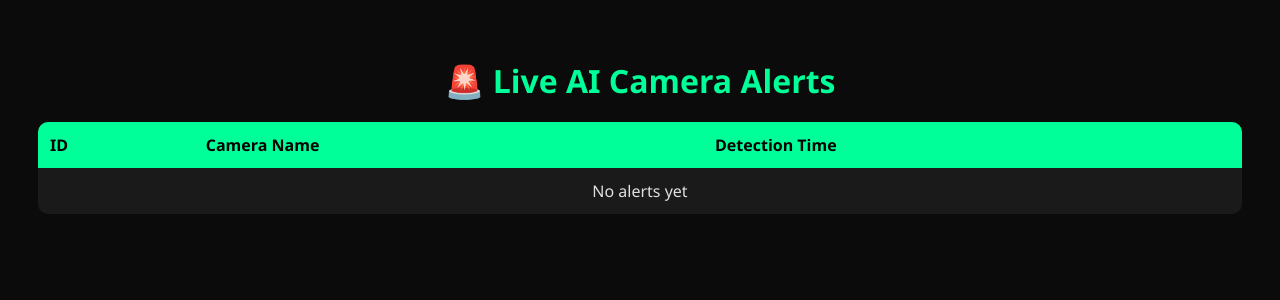
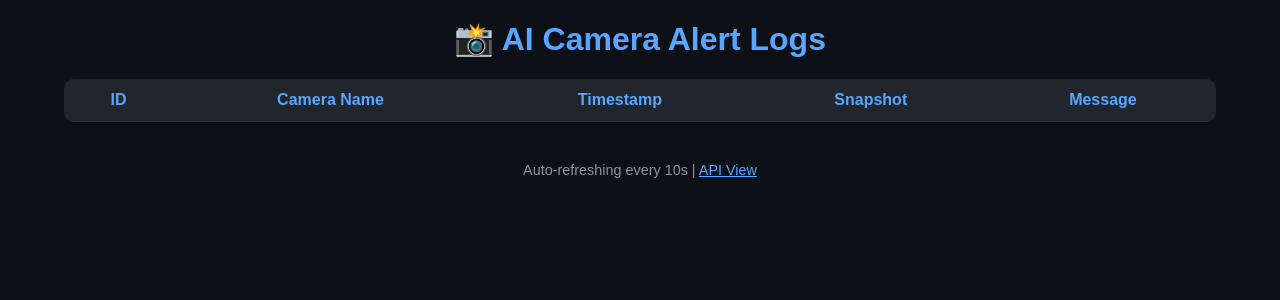
Before and after one commit to JB929/AI-camera-cloud, a FastAPI app: page /dashboard in a window 1280 px wide. Shown: the top 300 px of the page. Run offline with FastAPI, Linux system fonts and the light colour scheme; lists and menus that the app fills with data are empty.

Commit message:
Fix dashboard alert display with live refresh and snapshot view

```diff
--- a/dashboard_server/templates/alerts.html
+++ b/dashboard_server/templates/alerts.html
@@ -2,53 +2,70 @@
 <html lang="en">
 <head>
   <meta charset="UTF-8">
-    <meta name="viewport" content="width=device-width, initial-scale=1.0">
-    <title>AI Camera Alerts</title>
-    <meta http-equiv="refresh" content="5">
+  <title>AI Camera Alerts Dashboard</title>
   <style>
     body {
-            background-color: #0b0b0b;
-            color: #e0e0e0;
-            font-family: 'Segoe UI', sans-serif;
-            padding: 30px;
+      font-family: Arial, sans-serif;
+      background-color: #0d1117;
+      color: #e6edf3;
+      margin: 0;
+      padding: 0;
     }
     h1 {
-            color: #00ff99;
       text-align: center;
-            margin-bottom: 20px;
+      margin-top: 20px;
+      color: #58a6ff;
     }
     table {
-            width: 100%;
+      width: 90%;
+      margin: 20px auto;
       border-collapse: collapse;
-            background-color: #1a1a1a;
+      background-color: #161b22;
       border-radius: 10px;
       overflow: hidden;
     }
     th, td {
-            padding: 12px;
-            text-align: left;
+      padding: 12px 16px;
+      border-bottom: 1px solid #30363d;
+      text-align: center;
     }
     th {
-            background-color: #00ff99;
-            color: #000;
+      background-color: #21262d;
+      color: #58a6ff;
     }
-        tr:nth-child(even) {
-            background-color: #222;
+    tr:hover {
+      background-color: #1f6feb33;
     }
-        .time {
-            color: #00ff99;
-            font-weight: bold;
+    img {
+      width: 120px;
+      border-radius: 8px;
+    }
+    .timestamp {
+      color: #8b949e;
+      font-size: 0.9em;
+    }
+    footer {
+      text-align: center;
+      color: #8b949e;
+      margin-top: 40px;
+      font-size: 0.9em;
     }
   </style>
+  <script>
+    // Auto-refresh every 10 seconds
+    setTimeout(() => window.location.reload(), 10000);
+  </script>
 </head>
 <body>
-    <h1>🚨 Live AI Camera Alerts</h1>
+  <h1>📸 AI Camera Alert Logs</h1>
   <table>
     <thead>
       <tr>
         <th>ID</th>
         <th>Camera Name</th>
-                <th>Detection Time</th>
+        <th>Timestamp</th>
+        <th>Snapshot</th>
+        <th>Message</th>
       </tr>
     </thead>
     <tbody>
@@ -56,12 +73,22 @@
       <tr>
         <td>{{ alert.id }}</td>
         <td>{{ alert.camera_name }}</td>
-                <td class="time">{{ alert.timestamp }}</td>
+        <td class="timestamp">{{ alert.timestamp.strftime("%Y-%m-%d %H:%M:%S") }}</td>
+        <td>
+          {% set snapshot_path = '/static/snapshots/' + alert.camera_name + '_' + alert.timestamp.strftime('%s') + '.jpg' %}
+          {% if snapshot_path %}
+          <img src="{{ snapshot_path }}" alt="Snapshot">
+          {% else %}
+          <em>No image</em>
+          {% endif %}
+        </td>
+        <td>{{ alert.message }}</td>
       </tr>
-            {% else %}
-            <tr><td colspan="3" style="text-align:center;">No alerts yet</td></tr>
       {% endfor %}
     </tbody>
   </table>
+  <footer>
+    Auto-refreshing every 10s | <a href="/api/alerts" style="color:#58a6ff;">API View</a>
+  </footer>
 </body>
 </html>
```
Lines whose indentation alone changed are shown as unchanged.
